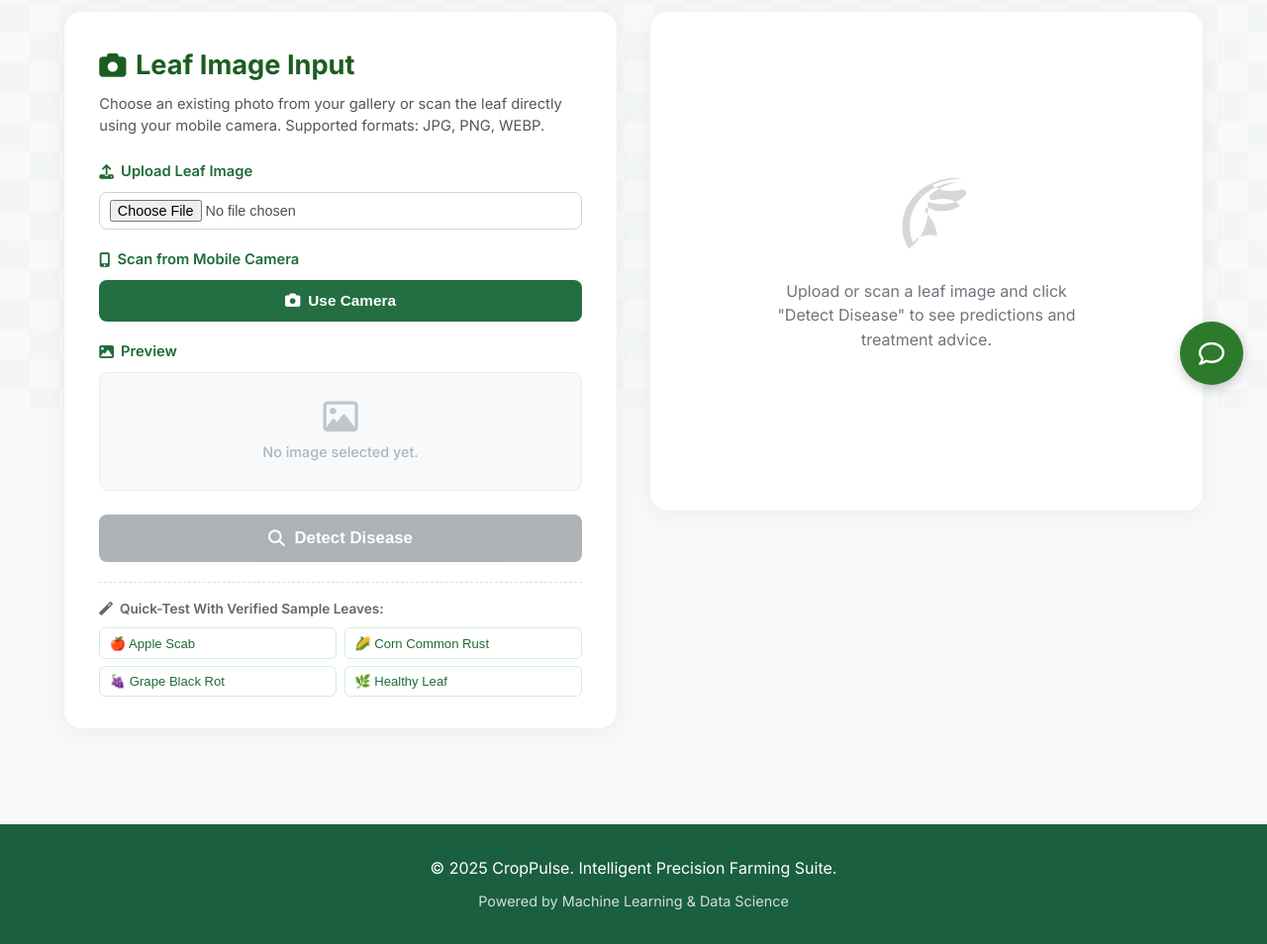
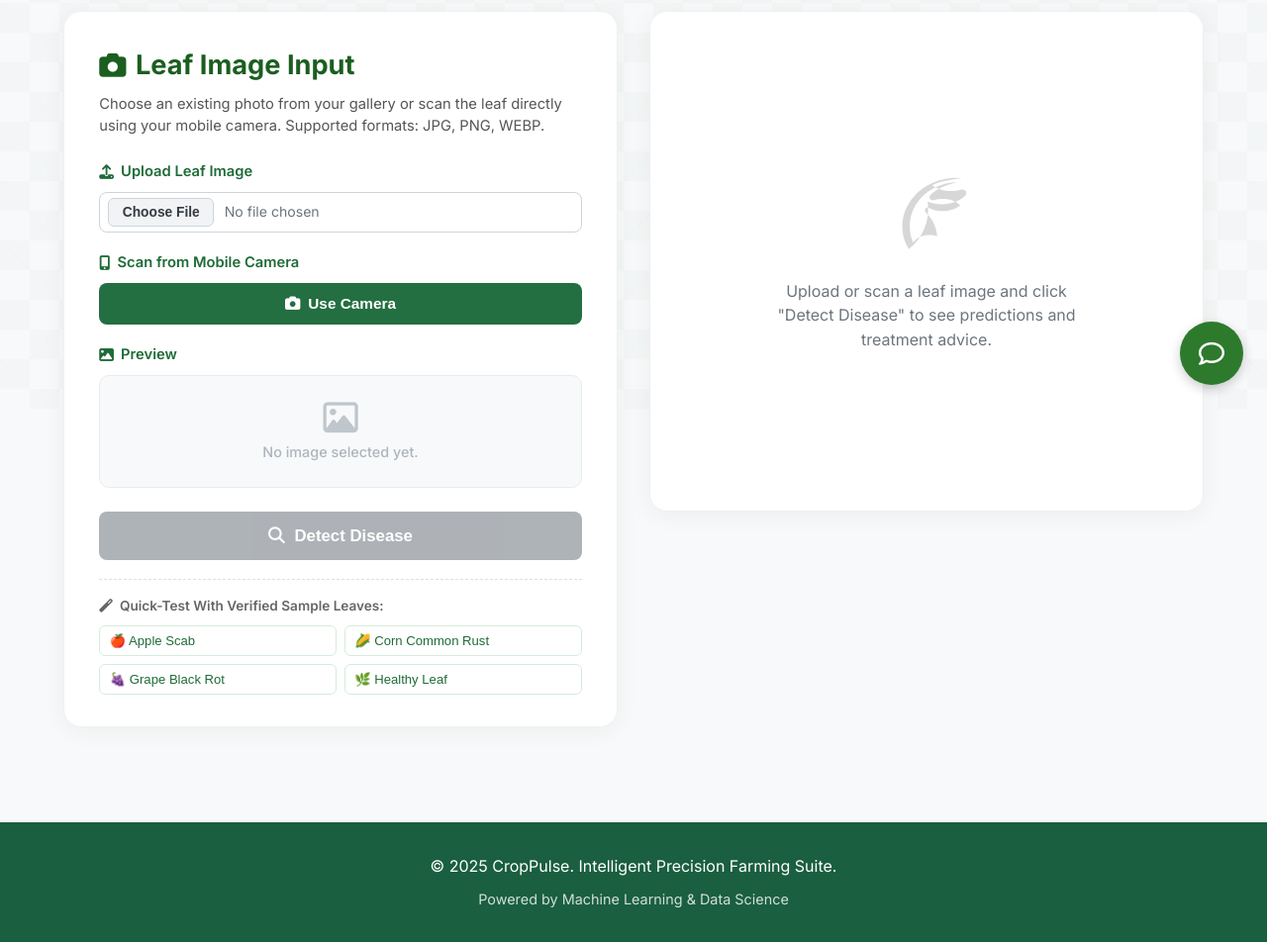
Before and after one commit to mnvsai1016/CropPulse, a Flask app: page /disease-detection in a window 1280 px wide. Shown: the part 387-1341 px from the top of the page at 99% size. Run offline with Flask 3, Linux system fonts and the light colour scheme.

Commit message:
Fix layout overflow on extra long filenames with grid constraints and ellipsis truncation

```diff
--- a/static/js/disease_detection.js
+++ b/static/js/disease_detection.js
@@ -7,6 +7,9 @@ window.lastDiseaseDiagnosis = null;
 
 document.addEventListener('DOMContentLoaded', () => {
     const fileInput = document.getElementById('leafFileInput');
+    const customFilePicker = document.getElementById('customFilePicker');
+    const btnBrowseFile = document.getElementById('btnBrowseFile');
+    const fileInputDisplayName = document.getElementById('fileInputDisplayName');
     const cameraBtn = document.getElementById('useCameraBtn');
     const cameraFileInput = document.getElementById('cameraFileInput');
     const emptyPreview = document.getElementById('emptyPreview');
@@ -18,7 +21,24 @@ document.addEventListener('DOMContentLoaded', () => {
     const scanBtn = document.getElementById('scanBtn');
     const sampleBtns = document.querySelectorAll('.sample-pill-btn');
 
-    // 1. File Input Listener
+    // 1. Custom File Picker Click -> triggers hidden file input
+    if (customFilePicker && fileInput) {
+        customFilePicker.addEventListener('click', (e) => {
+            // Prevent duplicate triggers if clicking the button directly
+            if (e.target !== btnBrowseFile) {
+                fileInput.click();
+            }
+        });
+    }
+
+    if (btnBrowseFile && fileInput) {
+        btnBrowseFile.addEventListener('click', (e) => {
+            e.stopPropagation();
+            fileInput.click();
+        });
+    }
+
+    // File Input Listener
     if (fileInput) {
         fileInput.addEventListener('change', (e) => {
             if (e.target.files && e.target.files.length > 0) {
@@ -83,7 +103,22 @@ document.addEventListener('DOMContentLoaded', () => {
 });
 
 /**
- * Handle incoming file and display preview
+ * Safely truncate extra long filenames with middle ellipsis (e.g. MyLongName...jpg)
+ */
+function truncateFileName(name, maxLength = 32) {
+    if (!name || name.length <= maxLength) return name;
+    const extIndex = name.lastIndexOf('.');
+    const ext = extIndex !== -1 ? name.slice(extIndex) : '';
+    const base = extIndex !== -1 ? name.slice(0, extIndex) : name;
+    const keepChars = maxLength - ext.length - 3;
+    if (keepChars <= 4) return name.slice(0, maxLength - 3) + '...';
+    const front = Math.ceil(keepChars / 2);
+    const back = Math.floor(keepChars / 2);
+    return `${base.slice(0, front)}...${base.slice(-back)}${ext}`;
+}
+
+/**
+ * Handle incoming file and display preview safely without layout overflow
  */
 function handleFileSelection(file) {
     if (!file) return;
@@ -100,6 +135,7 @@ function handleFileSelection(file) {
 
     currentLeafFile = file;
 
+    const fileInputDisplayName = document.getElementById('fileInputDisplayName');
     const emptyPreview = document.getElementById('emptyPreview');
     const filledPreview = document.getElementById('filledPreview');
     const previewImg = document.getElementById('previewImg');
@@ -107,11 +143,18 @@ function handleFileSelection(file) {
     const previewFileSize = document.getElementById('previewFileSize');
     const scanBtn = document.getElementById('scanBtn');
 
+    // Update input display name
+    if (fileInputDisplayName) {
+        fileInputDisplayName.textContent = truncateFileName(file.name, 30);
+        fileInputDisplayName.title = file.name;
+    }
+
     // Read and display preview
     const reader = new FileReader();
     reader.onload = (e) => {
         previewImg.src = e.target.result;
-        previewFileName.textContent = file.name;
+        previewFileName.textContent = truncateFileName(file.name, 32);
+        previewFileName.title = file.name;
         previewFileSize.textContent = formatBytes(file.size);
 
         if (emptyPreview) emptyPreview.style.display = 'none';
@@ -128,8 +171,13 @@ function resetImageSelection() {
     currentLeafFile = null;
     const fileInput = document.getElementById('leafFileInput');
     const cameraFileInput = document.getElementById('cameraFileInput');
+    const fileInputDisplayName = document.getElementById('fileInputDisplayName');
     if (fileInput) fileInput.value = '';
     if (cameraFileInput) cameraFileInput.value = '';
+    if (fileInputDisplayName) {
+        fileInputDisplayName.textContent = 'No file chosen';
+        fileInputDisplayName.removeAttribute('title');
+    }
 
     const emptyPreview = document.getElementById('emptyPreview');
     const filledPreview = document.getElementById('filledPreview');
@@ -245,7 +293,7 @@ function renderDiagnosisResults(res) {
             const row = document.createElement('div');
             row.className = 'candidate-row';
             row.innerHTML = `
-                <span class="candidate-name">${escapeHtml(cand.disease_name)}</span>
+                <span class="candidate-name" title="${escapeHtml(cand.disease_name)}">${escapeHtml(cand.disease_name)}</span>
                 <span class="candidate-score">${cand.confidence.toFixed(1)}%</span>
             `;
             candidatesList.appendChild(row);
--- a/templates/disease_detection.html
+++ b/templates/disease_detection.html
@@ -45,27 +45,37 @@
     color: #e8f5e9;
 }
 
-/* Two-column layout */
+/* Two-column layout with strict overflow protection */
 .detection-grid {
     display: grid;
-    grid-template-columns: 1fr 1fr;
+    grid-template-columns: minmax(0, 1fr) minmax(0, 1fr);
     gap: 2rem;
     align-items: start;
+    width: 100%;
+    max-width: 100%;
 }
 
 @media (max-width: 900px) {
     .detection-grid {
-        grid-template-columns: 1fr;
+        grid-template-columns: minmax(0, 1fr);
     }
 }
 
-/* Left Card */
-.input-card {
+/* Left & Right Cards with strict boundary protection */
+.input-card, .result-card-container {
     background: #ffffff;
     border-radius: 18px;
     padding: 2rem 2.2rem;
     border: 1px solid #eef2ed;
     box-shadow: 0 4px 25px rgba(0, 0, 0, 0.05);
+    min-width: 0;
+    max-width: 100%;
+    overflow: hidden;
+    box-sizing: border-box;
+}
+
+.result-card-container {
+    min-height: 480px;
 }
 
 .card-title {
@@ -96,14 +106,21 @@
     margin-top: 1.2rem;
 }
 
-/* Styled File Input Box */
+/* Custom File Input Box with Ellipsis for long names */
 .file-input-wrapper {
     background: #ffffff;
     border: 1px solid #ced4da;
     border-radius: 8px;
-    padding: 0.45rem 0.6rem;
+    padding: 0.35rem 0.5rem;
     display: flex;
     align-items: center;
+    gap: 0.65rem;
+    width: 100%;
+    max-width: 100%;
+    min-width: 0;
+    overflow: hidden;
+    box-sizing: border-box;
+    cursor: pointer;
     transition: border-color 0.2s ease;
 }
 
@@ -111,11 +128,34 @@
     border-color: #1e6b37;
 }
 
-.file-input-wrapper input[type="file"] {
-    width: 100%;
-    font-size: 0.9rem;
-    color: #495057;
+.btn-file-select {
+    background: #f1f3f5;
+    border: 1px solid #ced4da;
+    border-radius: 6px;
+    padding: 0.35rem 0.85rem;
+    font-size: 0.86rem;
+    font-weight: 600;
+    color: #343a40;
     cursor: pointer;
+    white-space: nowrap;
+    flex-shrink: 0;
+    transition: all 0.15s ease;
+}
+
+.btn-file-select:hover {
+    background: #e9ecef;
+    border-color: #adb5bd;
+}
+
+.file-display-name {
+    font-size: 0.88rem;
+    color: #6c757d;
+    white-space: nowrap;
+    overflow: hidden;
+    text-overflow: ellipsis;
+    flex: 1;
+    min-width: 0;
+    display: block;
 }
 
 /* Use Camera Button */
@@ -147,12 +187,16 @@
     background: #f8f9fa;
     border: 1px solid #e9ecef;
     border-radius: 10px;
-    min-height: 120px;
+    min-height: 110px;
     display: flex;
     align-items: center;
     justify-content: center;
     overflow: hidden;
     position: relative;
+    width: 100%;
+    max-width: 100%;
+    min-width: 0;
+    box-sizing: border-box;
 }
 
 .preview-empty {
@@ -258,16 +312,19 @@
     background: #6c757d;
 }
 
-/* Sample Leaf Quick Picker (discreet) */
+/* Sample Leaf Quick Picker */
 .sample-quick-picker {
     margin-top: 1.2rem;
     padding-top: 1rem;
     border-top: 1px dashed #e0e0e0;
+    width: 100%;
+    max-width: 100%;
+    overflow: hidden;
 }
 
 .sample-pills {
     display: grid;
-    grid-template-columns: repeat(2, 1fr);
+    grid-template-columns: repeat(2, minmax(0, 1fr));
     gap: 0.45rem;
     margin-top: 0.4rem;
 }
@@ -285,6 +342,11 @@
     display: flex;
     align-items: center;
     gap: 0.4rem;
+    white-space: nowrap;
+    overflow: hidden;
+    text-overflow: ellipsis;
+    min-width: 0;
+    max-width: 100%;
     transition: all 0.15s ease;
 }
 
@@ -498,13 +560,16 @@
                 Choose an existing photo from your gallery or scan the leaf directly using your mobile camera. Supported formats: JPG, PNG, WEBP.
             </p>
 
-            <!-- 1. Upload Leaf Image -->
+            <!-- 1. Upload Leaf Image with Ellipsis on Long Names -->
             <label class="section-label" for="leafFileInput">
                 <i class="fas fa-upload"></i> Upload Leaf Image
             </label>
-            <div class="file-input-wrapper">
-                <input type="file" id="leafFileInput" accept="image/jpeg,image/png,image/webp,image/jpg">
+            <div class="file-input-wrapper" id="customFilePicker">
+                <button type="button" class="btn-file-select" id="btnBrowseFile">Choose File</button>
+                <span id="fileInputDisplayName" class="file-display-name">No file chosen</span>
             </div>
+            <!-- Hidden actual file input -->
+            <input type="file" id="leafFileInput" accept="image/jpeg,image/png,image/webp,image/jpg" style="display: none;">
 
             <!-- 2. Scan from Mobile Camera -->
             <label class="section-label" style="margin-top: 1.2rem;">
```
Also changed, not shown: other parts of templates/disease_detection.html (+27 -17 lines), public/static/js/disease_detection.js (+52 -4 lines).
